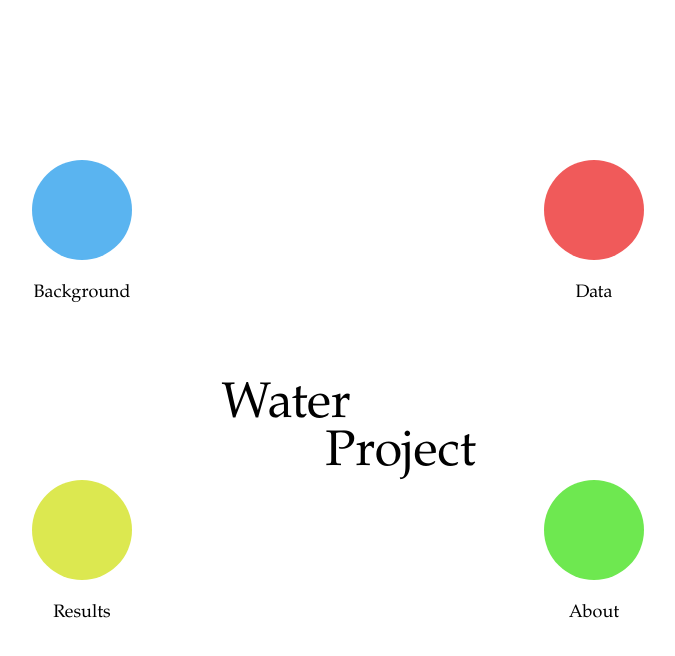
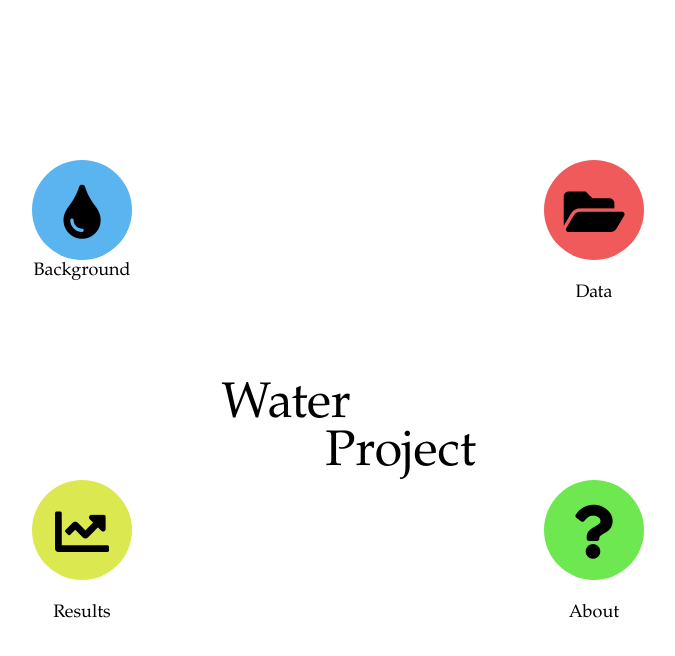
Before and after one commit to waterProject2019/waterProject2019, a plain HTML site: page index.html in a window 1280 px wide. Shown: the whole page, without its empty margins (302-977 px from the left). Drawn offline with nearby package versions, Linux system fonts and the light colour scheme.

Commit message:
Added icons for home page

```diff
--- a/index.html
+++ b/index.html
@@ -5,6 +5,7 @@
 		<title>Water Project</title>
 		<link rel="stylesheet" type="text/css" href="main.css">
 		<link rel="stylesheet" href="https://cdnjs.cloudflare.com/ajax/libs/animate.css/3.7.0/animate.min.css">
+		<link rel="stylesheet" href="https://use.fontawesome.com/releases/v5.7.2/css/all.css" integrity="sha384-fnmOCqbTlWIlj8LyTjo7mOUStjsKC4pOpQbqyi7RrhN7udi9RwhKkMHpvLbHG9Sr" crossorigin="anonymous">
 		<script src="https://ajax.googleapis.com/ajax/libs/jquery/1.9.1/jquery.min.js"></script>
 		<link rel="icon" type="image/png" href="faviconWaterDrop.png"/>
 	</head>
@@ -13,22 +14,38 @@
 		<div class="topSlideIn">Water</div>
 		<div class="bottomSlideIn">Project</div>
 		<div class="topLeftCornerSlideIn" onclick="redirectToBackground()">
-			<div class="backgroundCircle" id="circleBackground"></div>
+			<div class="backgroundCircle" id="circleBackground">
+				<div class="container">
+					<span><i class="fas fa-tint fa-3x"></i></span>
+				</div>
+			</div>
 			<br>
 			<p id="backgroundText">Background</p>
 		</div>
 		<div class="topRightCornerSlideIn" onclick="redirectToData()">
-			<div class="dataCircle" id="circleData"></div>
+			<div class="dataCircle" id="circleData">
+				<div class="container">
+					<span><i class="fas fa-folder-open fa-3x"></i></span>
+				</div>
+			</div>
 			<br>
 			<p id="dataText">Data</p>
 		</div>
 		<div class="bottomLeftCornerSlideIn" onclick="redirectToResults()">
-			<div class="resultsCircle" id="circleResults"></div>
+			<div class="resultsCircle" id="circleResults">
+				<div class="container">
+					<span><i class="fas fa-chart-line fa-3x"></i></span>
+				</div>
+			</div>
 			<br>
 			<p id="resultsText">Results</p>
 		</div>
 		<div class="bottomRightCornerSlideIn" onclick="redirectToAbout()">
-			<div class="aboutCircle" id="aboutResults"></div>
+			<div class="aboutCircle" id="aboutResults">
+				<div class="container">
+					<span><i class="fas fa-question fa-3x"></i></span>
+				</div>
+			</div>
 			<br>
 			<p id="aboutText">About</p>
 		</div>
--- a/main.css
+++ b/main.css
@@ -56,7 +56,6 @@ html, body {
 }
 
 .backgroundCircle {
-	display: block;
 	margin: 0 auto;
 	position: relative;
 	background-color: rgb(90, 180, 240);
@@ -64,6 +63,22 @@ html, body {
 	height: 100px;
 	border-radius: 50%;
 	opacity: 1;
+	text-align: center;
+    vertical-align: middle;
+    display: inline-block;
+}
+
+span {
+    display: inline-block;
+    padding: 5px 10px;
+}
+
+.container {
+    position: absolute;
+    width: 100%;
+    top: 50%;
+    left: 0;
+    margin-top: -30px;
 }
 
 .backgroundCircle:after {
```
Also changed, not shown: about.html (+1 -0 lines), background.html (+1 -0 lines), data.html (+1 -0 lines), results.html (+1 -0 lines).
